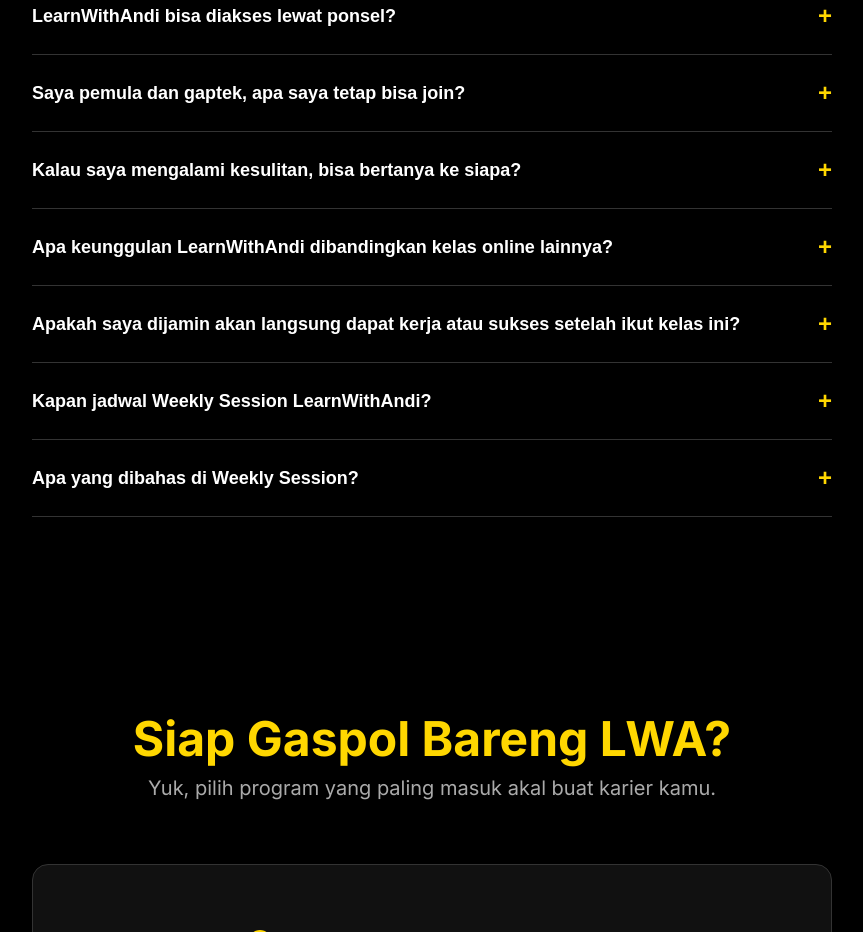
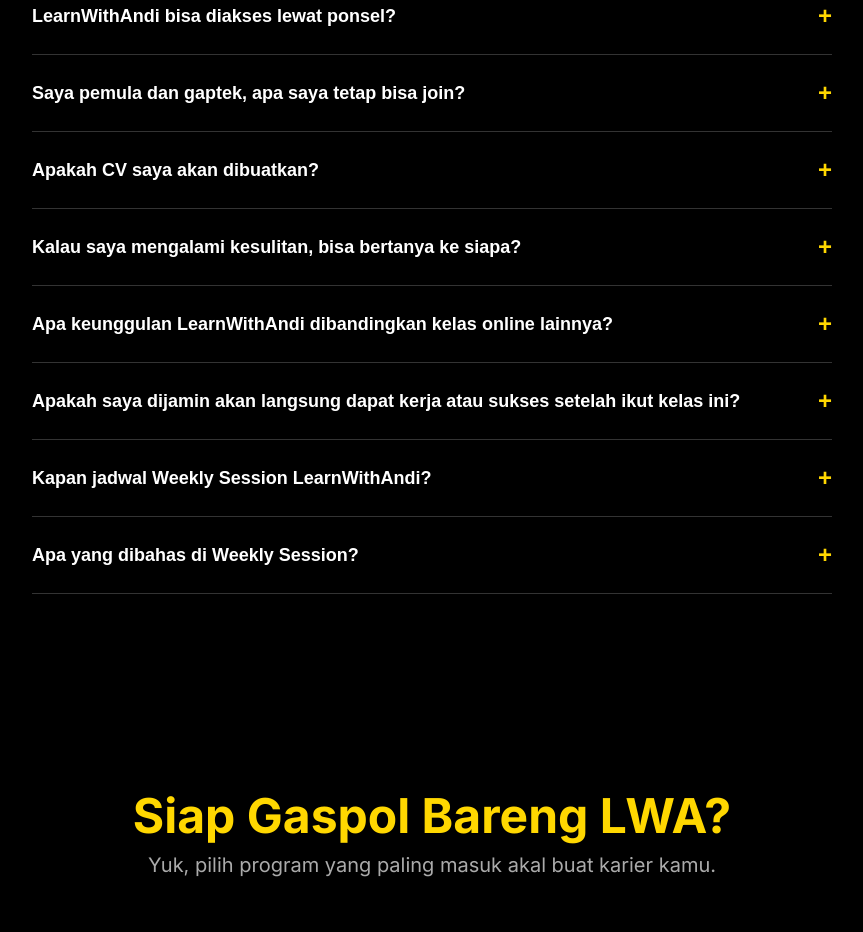
Before and after one commit to alvianzf/learnwithandi.com, a Next.js app: page / in a window 1280 px wide. Shown: the part 9620-10552 px from the top of the page, without its empty margins (208-1071 px from the left). Built offline with nearby package versions, Linux system fonts and the light colour scheme.

Commit message:
feat: Add new FAQ item about CV creation.

```diff
--- a/src/data/content.ts
+++ b/src/data/content.ts
@@ -386,6 +386,10 @@
         answer: "<b>Tentu bisa!</b> LearnWithAndi dibangun untuk kamu yang <b>Fresh Graduate, Shifting Career, maupun yang sudah Break Career</b> bahkan untuk kamu yang belum familiar dengan dunia digital. Materi disusun secara step-by-step, pembahasan mudah dimengerti, panduan visual yang mendukung, contoh-contoh praktis dan langsung bisa dipraktekan.",
       },
       {
+        question: "Apakah CV saya akan dibuatkan?",
+        answer: "<b>Tidak</b>, karena CV harus <b>personalized</b> kepada diri sendiri dan perusahaan yang akan dilamar. Tetapi kamu akan dibekali pengetahuan untuk membuat sendiri sampai mahir.",
+      },
+      {
         question: "Kalau saya mengalami kesulitan, bisa bertanya ke siapa?",
         answer: "<b>You'll never walk alone.</b> Tersedia akses ke <b>Grup Support Eksklusif</b> (via WhatsApp atau Discord), <b>Sesi Live Q&A Mingguan</b> bersama mentor, Respons langsung dari tim pendamping atau Andi sendiri. Kapan pun kamu mengalami kesulitan, akan selalu ada wadah bertanya dan berdiskusi.",
       },
```
